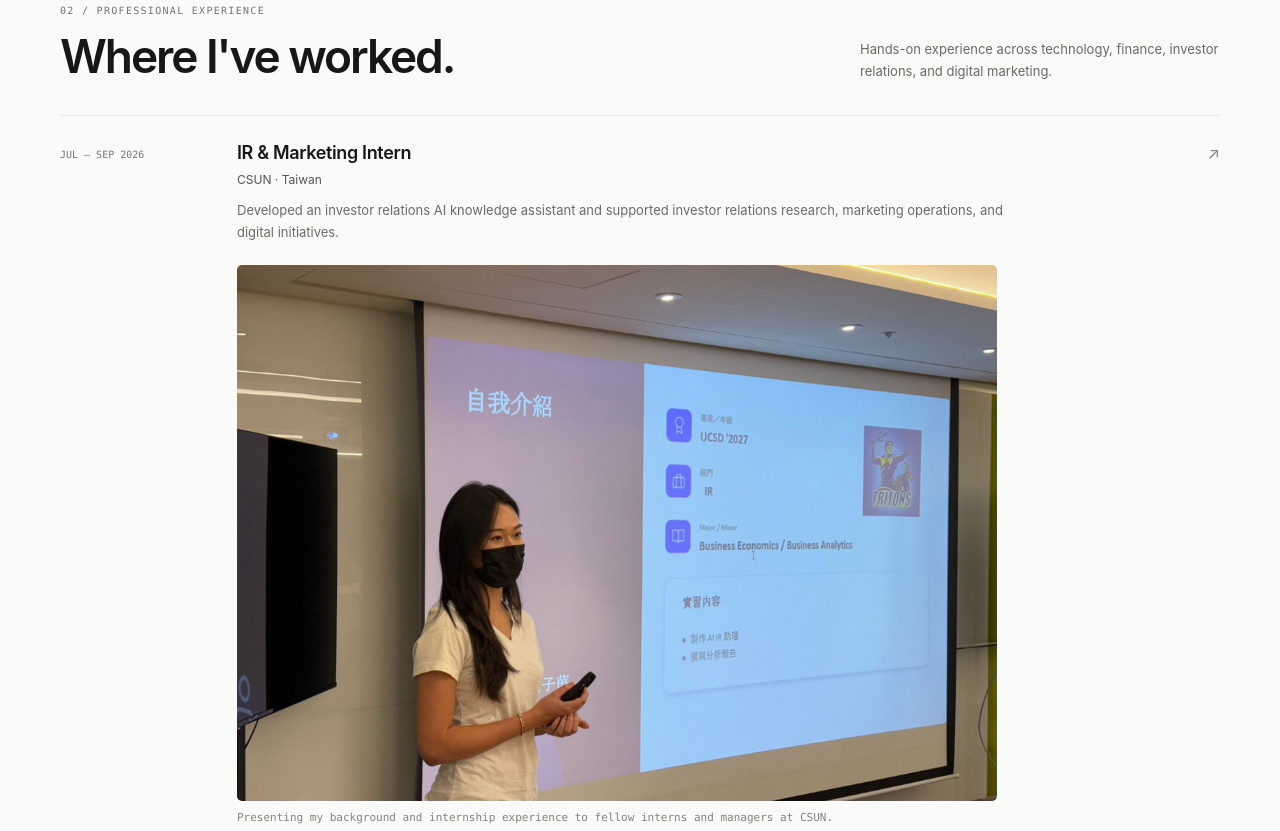
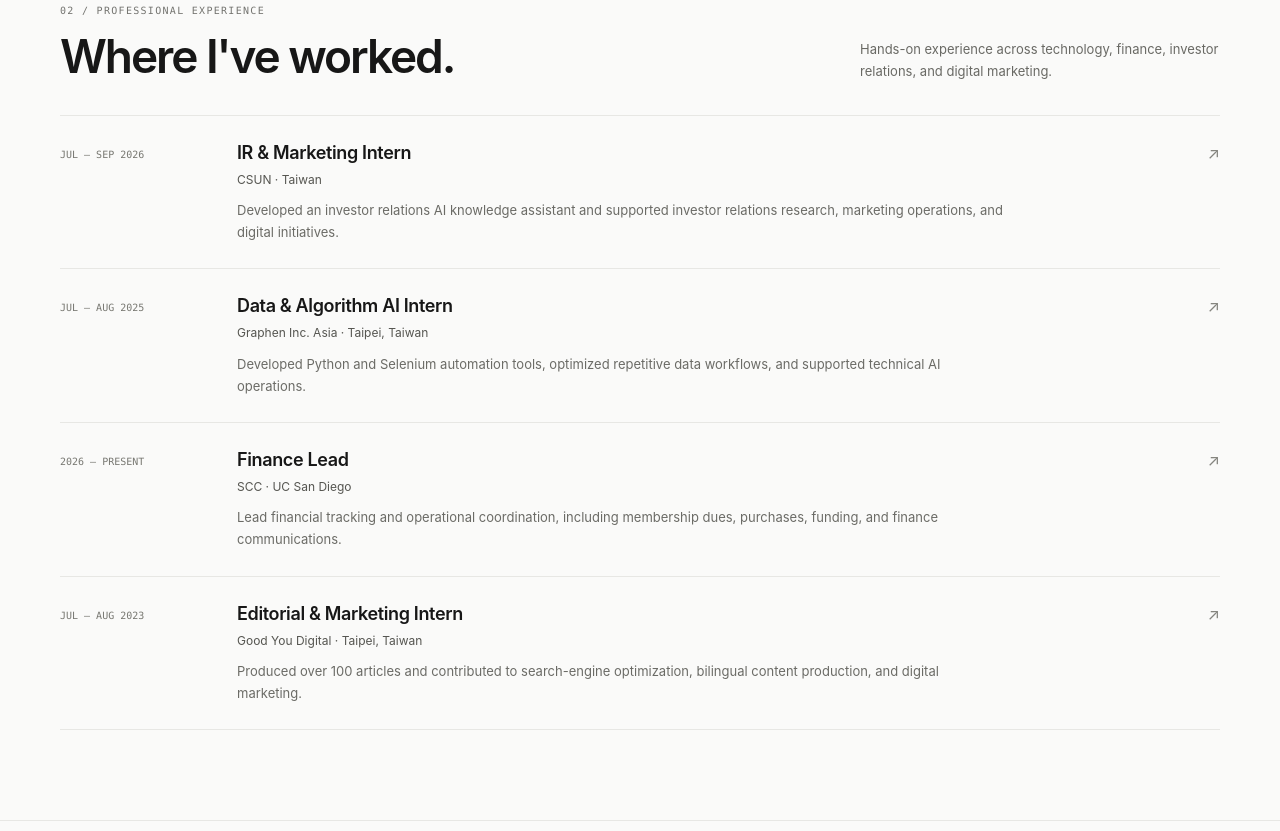
Before and after one commit to carlynweng-del/portfolio, a plain HTML site: page index.html in a window 1280 px wide. Shown: the part 2719-3550 px from the top of the page. Drawn offline with Linux system fonts and the light colour scheme.

Commit message:
Remove CSUN experience photo and demo note
Co-authored-by: Copilot <223556219+Copilot@users.noreply.github.com>

```diff
--- a/index.html
+++ b/index.html
@@ -202,7 +202,7 @@ body.preview-mode-mobile #preview-site .dialog-inner{padding:24px 19px}
 <article class="project" data-categories="analytics"><div class="visual spotify"><span class="visual-label">CUSTOMER BEHAVIOR</span><div class="rings"><span>50K</span></div><span class="visual-count">FIG. 05</span></div><div class="project-content"><div class="project-topline"><span>Exploratory Analytics</span><span>05 / 05</span></div><h3>Spotify User Churn Exploration</h3><p>Explored a 50,000-row dataset to examine relationships between subscription plans, customer behavior, and churn signals.</p><div class="tags"><span>EDA</span><span>Data Cleaning</span><span>Retention</span></div><button class="project-action" data-project="spotify">View case study <span>↗</span></button></div></article>
 </div><p class="caption"></p></div></section>
 <section class="section" id="experience"><div class="wrap"><div class="section-heading"><div><div class="kicker">02 / Professional experience</div><h2 id="experience-heading">Where I've worked.</h2></div><p id="experience-copy">Hands-on experience across technology, finance, investor relations, and digital marketing.</p></div><div class="experience">
-<div class="exp-row"><div class="exp-date">JUL — SEP 2026</div><div class="exp-info"><h3>IR & Marketing Intern</h3><div class="company">CSUN · Taiwan</div><p>Developed an investor relations AI knowledge assistant and supported investor relations research, marketing operations, and digital initiatives.</p><figure class="portfolio-photo"><img src="assets/images/csun-internship-presentation.jpg" alt="Carlyn presenting her background and internship experience beside a projected slide at CSUN" loading="lazy"><figcaption class="caption">Presenting my background and internship experience to fellow interns and managers at CSUN.</figcaption></figure></div><div class="exp-arrow">↗</div></div>
+<div class="exp-row"><div class="exp-date">JUL — SEP 2026</div><div class="exp-info"><h3>IR & Marketing Intern</h3><div class="company">CSUN · Taiwan</div><p>Developed an investor relations AI knowledge assistant and supported investor relations research, marketing operations, and digital initiatives.</p></div><div class="exp-arrow">↗</div></div>
 <div class="exp-row"><div class="exp-date">JUL — AUG 2025</div><div class="exp-info"><h3>Data & Algorithm AI Intern</h3><div class="company">Graphen Inc. Asia · Taipei, Taiwan</div><p>Developed Python and Selenium automation tools, optimized repetitive data workflows, and supported technical AI operations.</p></div><div class="exp-arrow">↗</div></div>
 <div class="exp-row"><div class="exp-date">2026 — PRESENT</div><div class="exp-info"><h3>Finance Lead</h3><div class="company">SCC · UC San Diego</div><p>Lead financial tracking and operational coordination, including membership dues, purchases, funding, and finance communications.</p></div><div class="exp-arrow">↗</div></div>
 <div class="exp-row"><div class="exp-date">JUL — AUG 2023</div><div class="exp-info"><h3>Editorial & Marketing Intern</h3><div class="company">Good You Digital · Taipei, Taiwan</div><p>Produced over 100 articles and contributed to search-engine optimization, bilingual content production, and digital marketing.</p></div><div class="exp-arrow">↗</div></div>
@@ -464,7 +464,6 @@ const projects = {
       ['My approach', 'I organized a corporate knowledge base, implemented retrieval with Chroma and LangChain, integrated a Gemini model, and built the service around a Python/FastAPI workflow. The assistant was designed to answer using relevant documents rather than relying on model memory alone.'],
       ['How I approached reliability', 'My workflow emphasized source-grounded responses, clear boundaries for unsupported answers, and avoiding personalized stock advice. The project also required handling changing corporate information and keeping material organized.'],
       ['What I learned', 'The quality of an AI product depends not only on the model but also on document structure, retrieval design, testing, and a clear definition of what the system should and should not answer.'],
-      ['Portfolio demo note', 'The underlying documents and corporate implementation are not provided here. ']
     ]
   },
   segments: {
```
